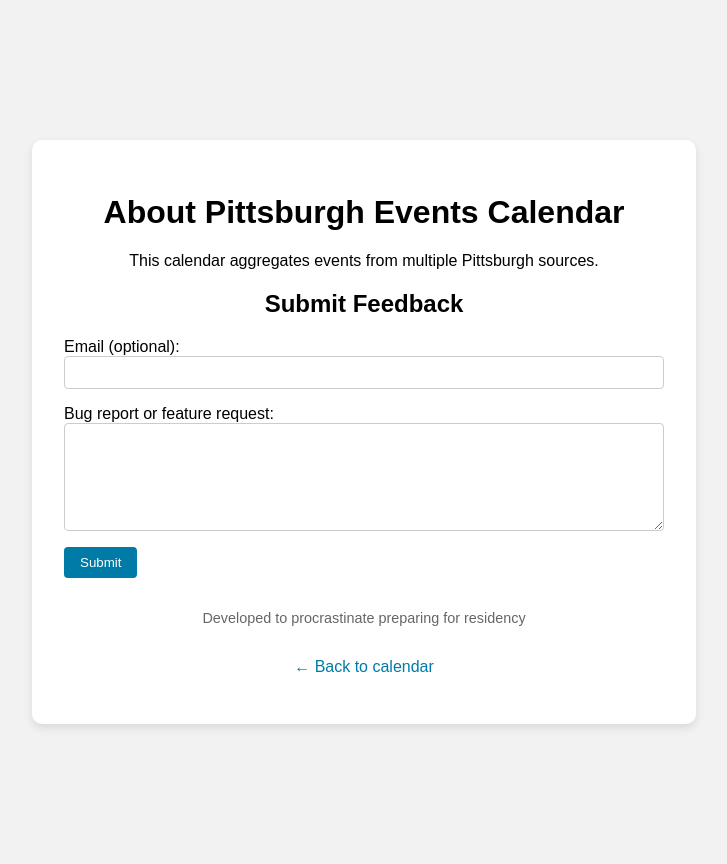
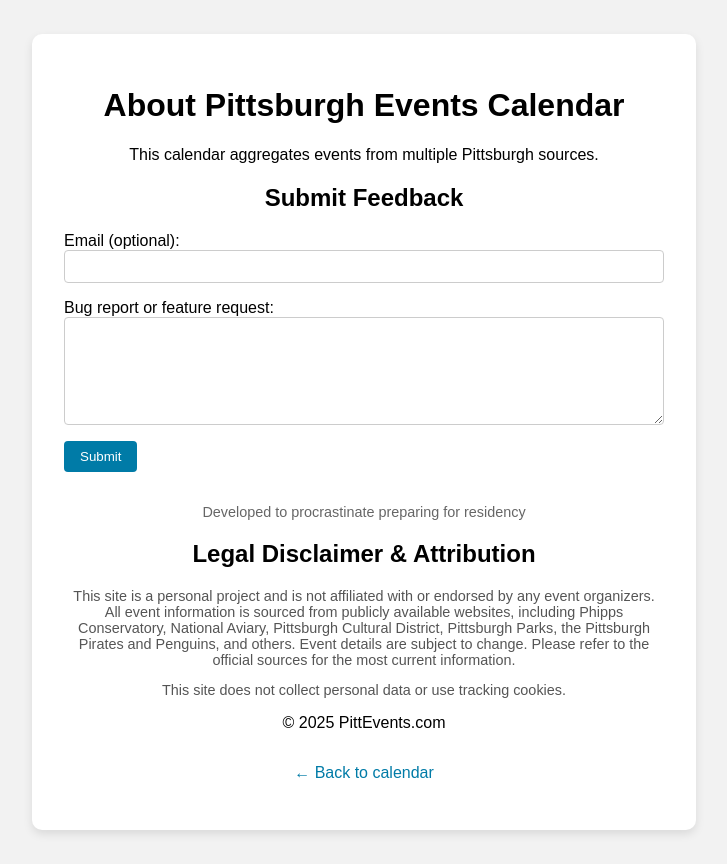
Before and after one commit to phreshr1/pittevents, a Flask app: page /about in a window 1280 px wide. Shown: the whole page, without its empty margins (276-1003 px from the left). Run offline with Flask 3, Linux system fonts and the light colour scheme.

Commit message:
Legal disclaimers on about page

```diff
--- a/templates/about.html
+++ b/templates/about.html
@@ -30,6 +30,16 @@
 <p style="margin-top: 2rem; font-size: 0.9rem; color: #666;">
   Developed to procrastinate preparing for residency
 </p>
+<h2>Legal Disclaimer & Attribution</h2>
+<p style="font-size: 0.9rem; color: #555;">
+  This site is a personal project and is not affiliated with or endorsed by any event organizers. All event information is sourced from publicly available websites, including Phipps Conservatory, National Aviary, Pittsburgh Cultural District, Pittsburgh Parks, the Pittsburgh Pirates and Penguins, and others. Event details are subject to change. Please refer to the official sources for the most current information.
+</p>
+<p style="font-size: 0.9rem; color: #555;">
+  This site does not collect personal data or use tracking cookies.
+</p>
+ <p>
+    © 2025 PittEvents.com
+  </p>
       <p style="margin-top: 2rem;"><a href="/">← Back to calendar</a></p>
     </div>
   </div>
```
